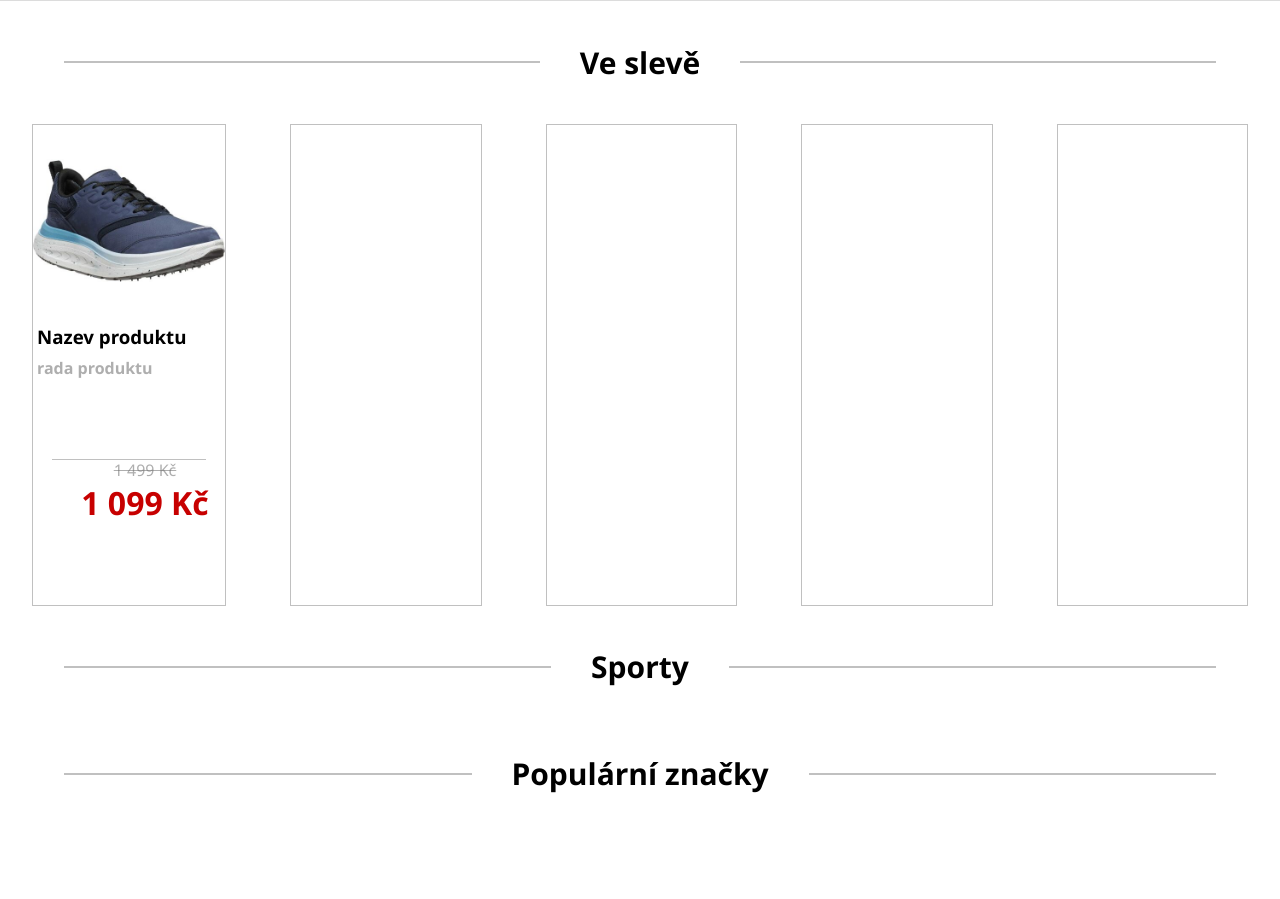
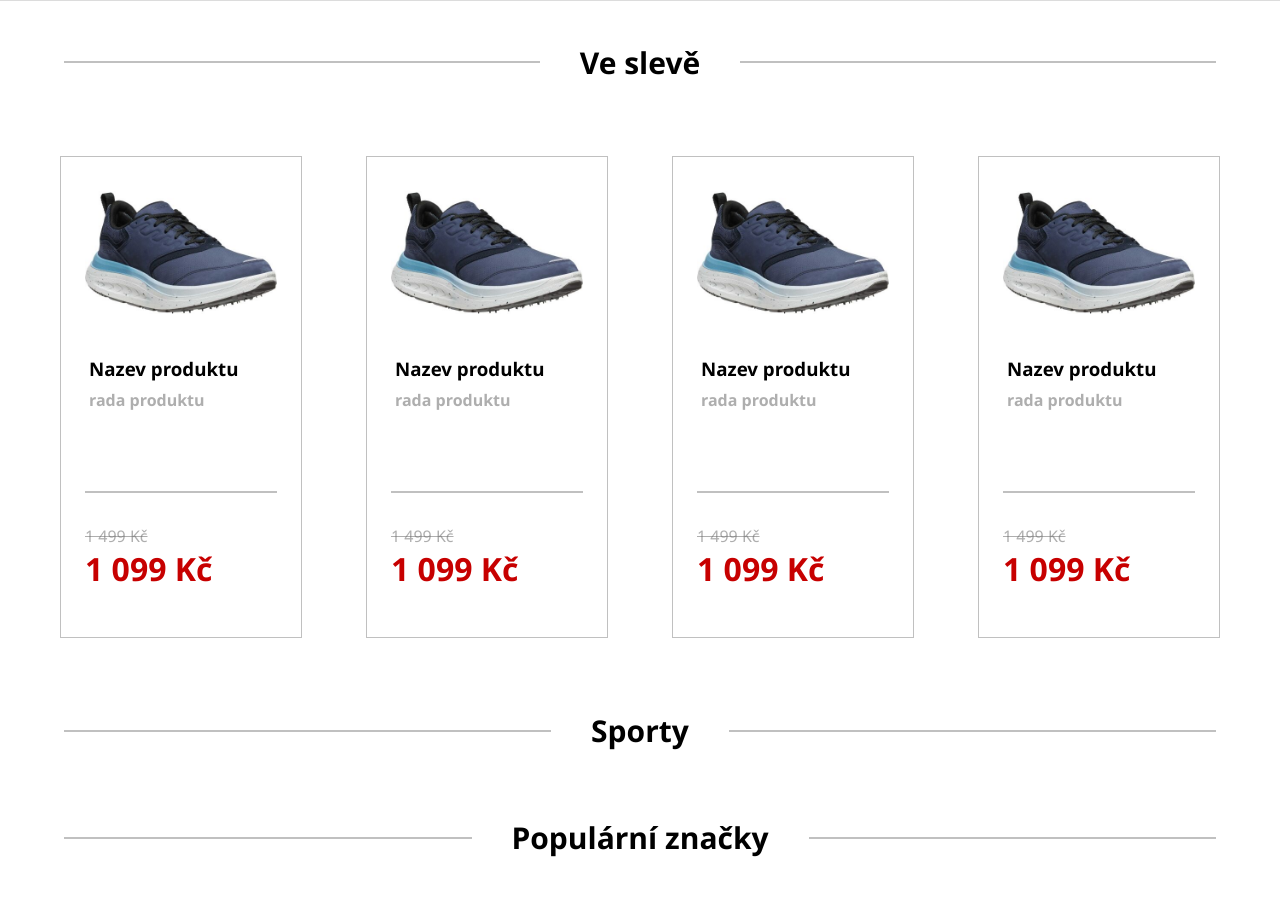
Before and after one commit to BohdanSla/MaturitniProjekt, a PHP site: page / in a window 1280 px wide. Shown: the part 650-1549 px from the top of the page. Before the commit the page ends 1443 px from the top, so only its background shows below. Run offline with PHP 8.4, Linux system fonts and the light colour scheme.

Commit message:
dodelany produkty ve sleve

```diff
--- a/kod/index.css
+++ b/kod/index.css
@@ -213,13 +213,14 @@ main .doporucene-produkty {
     width: 100%;
     display: flex;
     justify-content: center;
+    flex-wrap: wrap;
 
 }
 .produkt-ve-sleve {
     width: 15rem;
     height: 30rem;
     border: #70707070 solid 1px;
-    margin: 0 2rem;
+    margin: 2rem 2rem 2rem 2rem;
     display: flex;
     flex-direction: column;
     align-items: center;
@@ -246,11 +247,9 @@ main .doporucene-produkty {
 .ceny {
     display: flex;
     flex-direction: column;
-    justify-content: flex-start;
-    align-items: center;
-    width: 100%;
-    height: 100%;
-    margin-left: 2rem;
+    align-items: flex-start;
+    width: 12rem;
+    margin-top: 2rem;
 }
 .produkt-ve-sleve s {
     color: #70707090;
--- a/kod/index.html
+++ b/kod/index.html
@@ -104,12 +104,43 @@
                 </div>
             </div>
             <div class="produkt-ve-sleve">
+                <div class="obrazek-nazev">
+                    <img src="obrazky/bota.jpg" alt="bota">
+                    <h3>Nazev produktu</h3>
+                    <h4>rada produktu</h4>
+                </div>
+                <div class="dekorace-cara">
+                </div>
+                <div class="ceny">
+                    <s>1 499 Kč</s>
+                    <b>1 099 Kč</b>
+                </div>
             </div>
             <div class="produkt-ve-sleve">
+                <div class="obrazek-nazev">
+                    <img src="obrazky/bota.jpg" alt="bota">
+                    <h3>Nazev produktu</h3>
+                    <h4>rada produktu</h4>
+                </div>
+                <div class="dekorace-cara">
+                </div>
+                <div class="ceny">
+                    <s>1 499 Kč</s>
+                    <b>1 099 Kč</b>
+                </div>
             </div>
             <div class="produkt-ve-sleve">
-            </div>
-            <div class="produkt-ve-sleve">
+                <div class="obrazek-nazev">
+                    <img src="obrazky/bota.jpg" alt="bota">
+                    <h3>Nazev produktu</h3>
+                    <h4>rada produktu</h4>
+                </div>
+                <div class="dekorace-cara">
+                </div>
+                <div class="ceny">
+                    <s>1 499 Kč</s>
+                    <b>1 099 Kč</b>
+                </div>
             </div>
         </div>
         <div class="nadpis">
```
Also changed, not shown: kod/obrazky/basketbal_mic.jpg (added), kod/obrazky/fotbal_mic.jpg (added).
